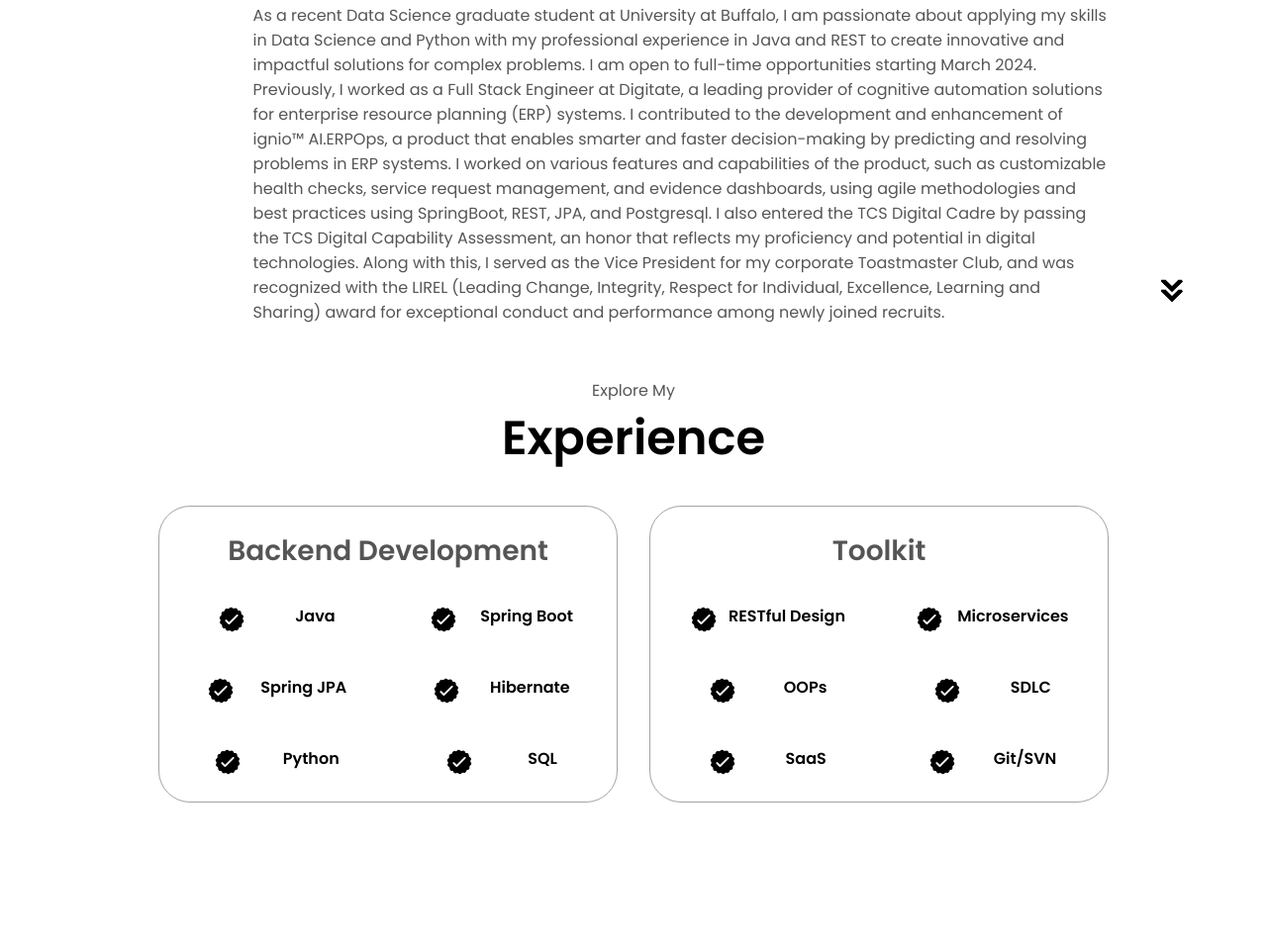
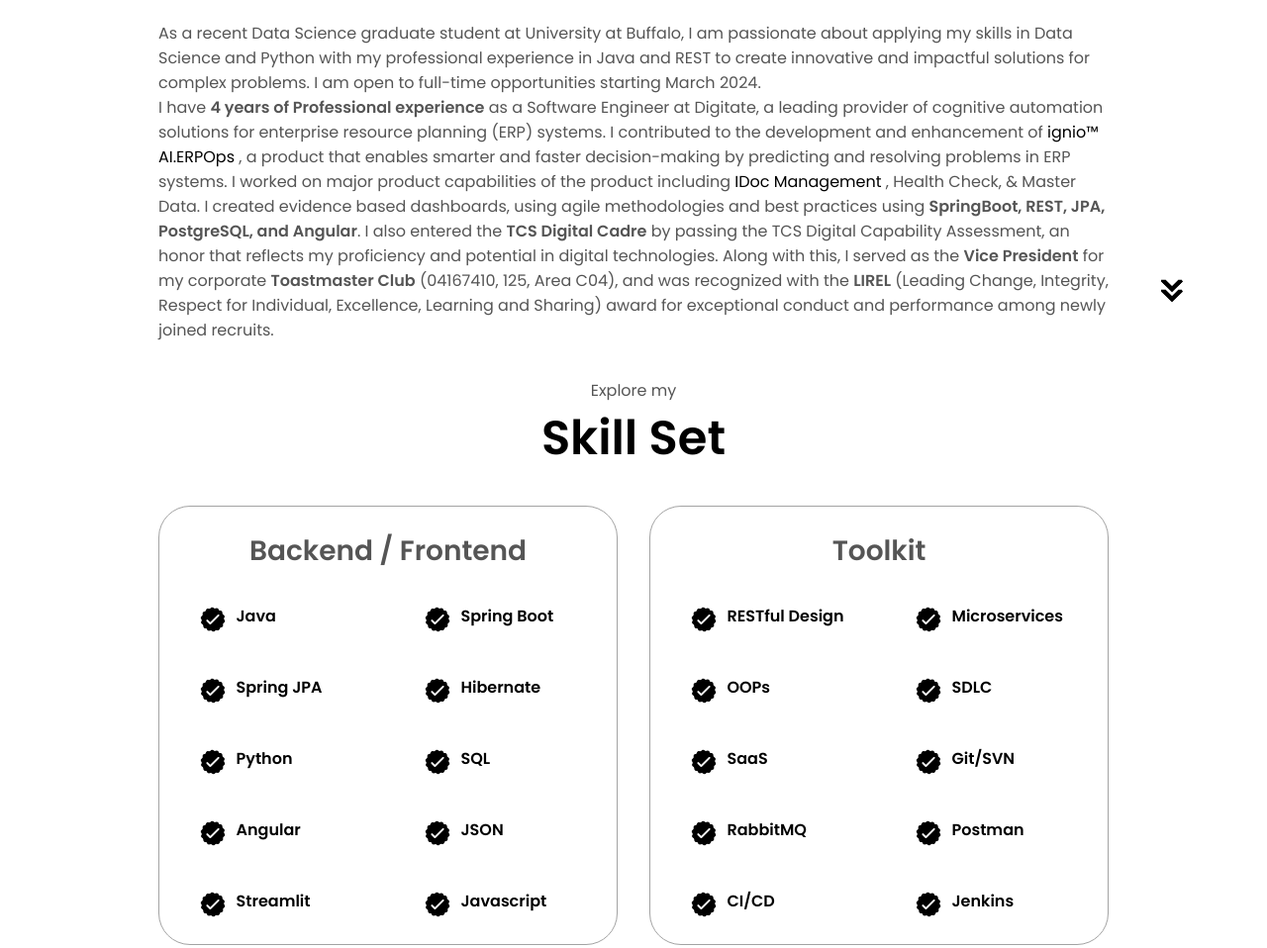
Before and after one commit to Rishabhvrm/portfolio, a plain HTML site: page index.html in a window 1280 px wide. Shown: the part 1314-2272 px from the top of the page at 99% size. Drawn offline with Linux system fonts and the light colour scheme.

Commit message:
cosmetic changes

```diff
--- a/index.html
+++ b/index.html
@@ -31,7 +31,15 @@
       </div>
     </nav>
     <nav id="hamburger-nav">
-      <div class="logo">Rishabh Verma</div>
+      <div class="logo">
+        <a
+          href="https://drive.google.com/file/d/1urT8c8h6UiwYLz7HzV3HjphaNKdA7bnG/view"
+          ,
+          target="_blank"
+        >
+        Rishabh Verma</a>
+      </div>
+
       <div class="hamburger-menu">
         <div class="hamburger-icon" onclick="toggleMenu()">
           <span></span>
@@ -65,7 +73,7 @@
             Resume
           </button>
           <button class="btn btn-color-1" onclick="location.href='./#contact'">
-            Contact Info
+            Say Hi !
           </button>
         </div>
         <div id="socials-container">
@@ -90,13 +98,13 @@
       <p class="section__text__p1">Get To Know More</p>
       <h1 class="title">About Me</h1>
       <div class="section-container">
-        <div class="section__pic-container">
-          <!-- <img
+        <!-- <div class="section__pic-container">
+          <img
             src="./assets/about-pic.png"
             alt="Profile picture"
             class="about-pic"
-          /> -->
-        </div>
+          />
+        </div> -->
         <div class="about-details-container">
           <div class="about-containers">
             <div class="details-container">
@@ -114,8 +122,9 @@
                 />
               </a>
               <p>
-                Software Engineer (2018 - 22) <br />Digiate, Tata Consultancy
-                Services
+                Software Engineer (2018 - 22) <br />
+                <a href="https://digitate.com/" target="_blank">
+                Digiate, Tata Consultancy Services </a>
               </p>
             </div>
             <div class="details-container">
@@ -125,20 +134,21 @@
                 class="icon"
               />
               <h3>Education</h3>
-              <!--  -->
-              <a href="https://www.buffalo.edu/" target="_blank">
-                <img
-                  src="./assets/ub-logo.png"
-                  alt="UB Logo"
-                  class="icon"
-                />
-              </a>
-              <!--  -->
+              <!-- <img
+                src="./assets/ub-logo.png"
+                alt="UB Logo"
+                class="icon"
+              />
+              -->
+              <br />
               <p>
                 MS: Data Science (2022 -24) <br />
-                <i>State University of New York at Buffalo</i> <br />
+                <a href="https://www.buffalo.edu/" target="_blank">
+                  <i>University at Buffalo The State University of New York</i> </a> <br /> <br />
                 B.Tech: Computer Science (2014 - 18) <br />
-                <i>M.I.E.T</i>
+                <a href="https://www.miet.ac.in/" target="_blank">
+                  <i>M.I.E.T</i>
+                </a>
               </p>
             </div>
           </div>
@@ -151,20 +161,23 @@
               am open to full-time opportunities starting March 2024.
             </p>
             <p>
-              Previously, I worked as a Full Stack Engineer at Digitate, a
+              I have <b>4 years of Professional experience</b> as a Software Engineer at Digitate, a
               leading provider of cognitive automation solutions for enterprise
               resource planning (ERP) systems. I contributed to the development
-              and enhancement of ignio™ AI.ERPOps, a product that enables
+              and enhancement of
+              <a href="https://digitate.com/ignio-ai-erpops/" target="_blank">ignio™ AI.ERPOps</a>
+              , a product that enables
               smarter and faster decision-making by predicting and resolving
-              problems in ERP systems. I worked on various features and
-              capabilities of the product, such as customizable health checks,
-              service request management, and evidence dashboards, using agile
-              methodologies and best practices using SpringBoot, REST, JPA, and
-              Postgresql. I also entered the TCS Digital Cadre by passing the
+              problems in ERP systems.
+              I worked on major product capabilities of the product including
+              <a href="https://digitate.com/sap-idoc/" target="_blank">IDoc Management</a>
+              , Health Check, & Master Data.
+              I created evidence based dashboards, using agile
+              methodologies and best practices using <b>SpringBoot, REST, JPA,
+              PostgreSQL, and Angular</b>. I also entered the <b>TCS Digital Cadre</b> by passing the
               TCS Digital Capability Assessment, an honor that reflects my
               proficiency and potential in digital technologies. Along with
-              this, I served as the Vice President for my corporate Toastmaster
-              Club, and was recognized with the LIREL (Leading Change,
+              this, I served as the <b>Vice President</b> for my corporate <b>Toastmaster Club</b> (04167410, 125, Area C04), and was recognized with the <b>LIREL</b> (Leading Change,
               Integrity, Respect for Individual, Excellence, Learning and
               Sharing) award for exceptional conduct and performance among newly
               joined recruits.
@@ -180,12 +193,12 @@
       />
     </section>
     <section id="experience">
-      <p class="section__text__p1">Explore My</p>
-      <h1 class="title">Experience</h1>
+      <p class="section__text__p1">Explore my</p>
+      <h1 class="title">Skill Set</h1>
       <div class="experience-details-container">
         <div class="about-containers">
           <div class="details-container">
-            <h2 class="experience-sub-title">Backend Development</h2>
+            <h2 class="experience-sub-title">Backend / Frontend</h2>
             <div class="article-container">
               <article>
                 <img
@@ -246,6 +259,46 @@
                 />
                 <div>
                   <h4>SQL</h4>
+                </div>
+              </article>
+              <article>
+                <img
+                  src="./assets/checkmark.png"
+                  alt="Experience icon"
+                  class="icon"
+                />
+                <div>
+                  <h4>Angular</h4>
+                </div>
+              </article>
+              <article>
+                <img
+                  src="./assets/checkmark.png"
+                  alt="Experience icon"
+                  class="icon"
+                />
+                <div>
+                  <h4>JSON</h4>
+                </div>
+              </article>
+              <article>
+                <img
+                  src="./assets/checkmark.png"
+                  alt="Experience icon"
+                  class="icon"
+                />
+                <div>
+                  <h4>Streamlit</h4>
+                </div>
+              </article>
+              <article>
+                <img
+                  src="./assets/checkmark.png"
+                  alt="Experience icon"
+                  class="icon"
+                />
+                <div>
+                  <h4>Javascript</h4>
                 </div>
               </article>
             </div>
@@ -312,6 +365,46 @@
                 />
                 <div>
                   <h4>Git/SVN</h4>
+                </div>
+              </article>
+              <article>
+                <img
+                  src="./assets/checkmark.png"
+                  alt="Experience icon"
+                  class="icon"
+                />
+                <div>
+                  <h4>RabbitMQ</h4>
+                </div>
+              </article>
+              <article>
+                <img
+                  src="./assets/checkmark.png"
+                  alt="Experience icon"
+                  class="icon"
+                />
+                <div>
+                  <h4>Postman</h4>
+                </div>
+              </article>
+              <article>
+                <img
+                  src="./assets/checkmark.png"
+                  alt="Experience icon"
+                  class="icon"
+                />
+                <div>
+                  <h4>CI/CD</h4>
+                </div>
+              </article>
+              <article>
+                <img
+                  src="./assets/checkmark.png"
+                  alt="Experience icon"
+                  class="icon"
+                />
+                <div>
+                  <h4>Jenkins</h4>
                 </div>
               </article>
             </div>
@@ -435,7 +528,7 @@
             alt="LinkedIn icon"
             class="icon contact-icon"
           />
-          <p><a href="https://www.linkedin.com/in/rishabhvrm/">LinkedIn</a></p>
+          <p><a href="https://www.linkedin.com/in/rishabhvrm/" target="_blank">LinkedIn</a></p>
         </div>
       </div>
     </section>
--- a/style.css
+++ b/style.css
@@ -345,7 +345,7 @@ section {
 article {
   display: flex;
   width: 10rem;
-  justify-content: space-around;
+  /* justify-content: space-around; */
   gap: 0.5rem;
 }
 
```
